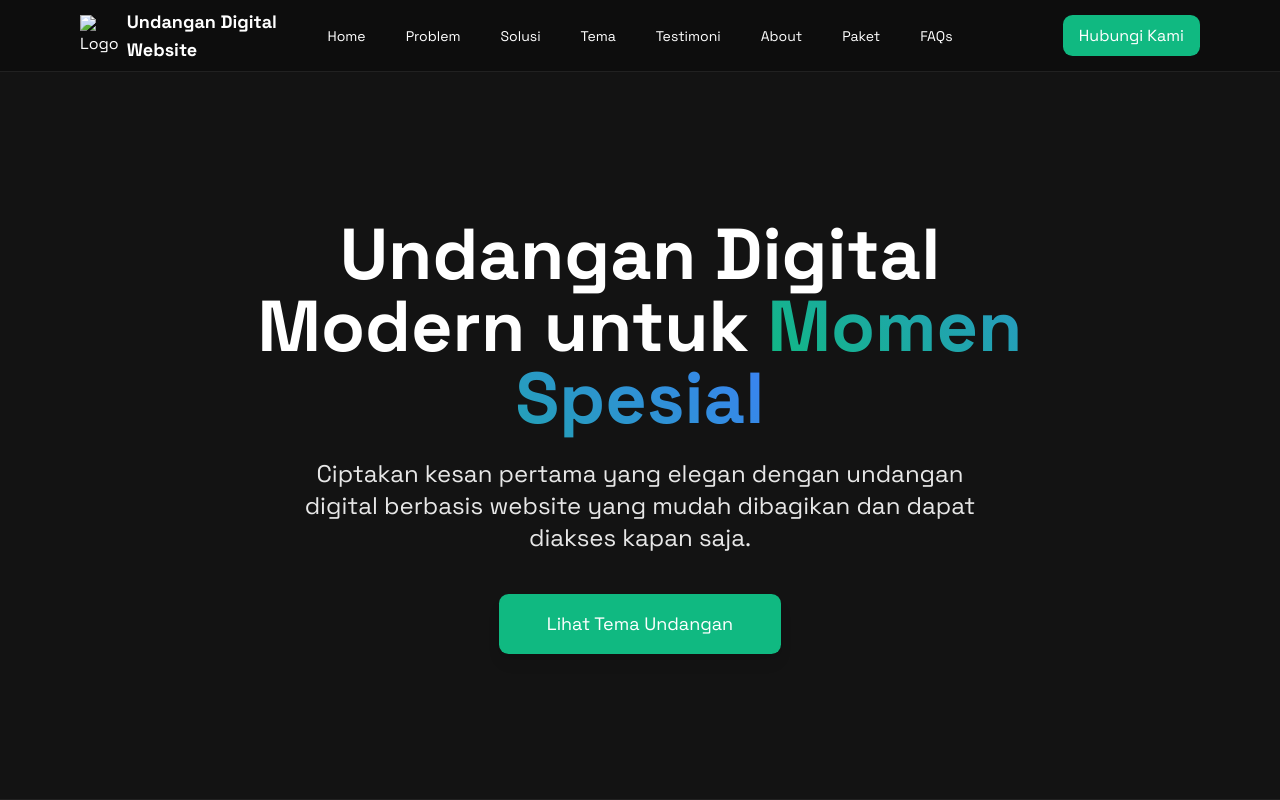
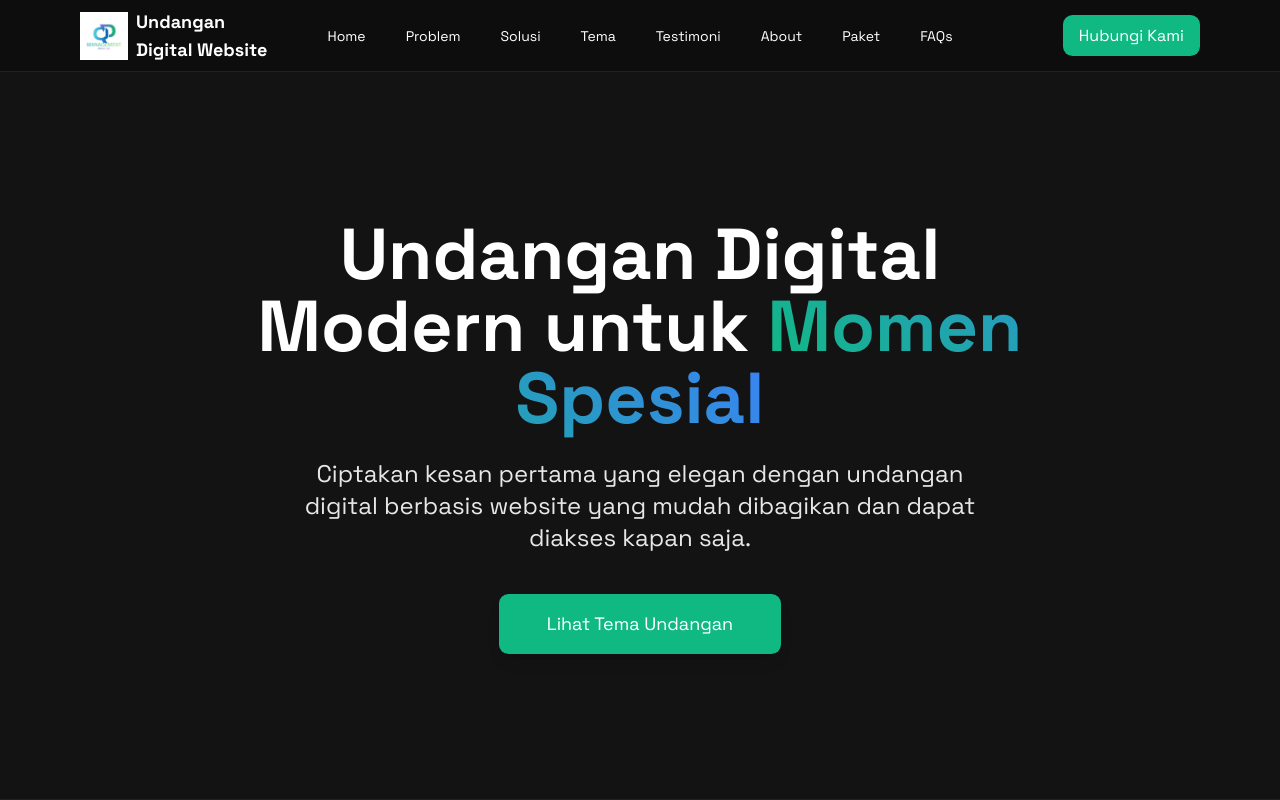
Before and after one commit to misumoments/QD-Management-Arull-QD, a plain HTML site: page index.html in a window 1280 px wide. Shown: the top 800 px of the page. Drawn offline with nearby package versions, Linux system fonts and the light colour scheme; no server answers; a web font is replaced by a local one.

Commit message:
Update index.html

```diff
--- a/index.html
+++ b/index.html
@@ -20,7 +20,7 @@
     />
     <meta
       property="og:image"
-      content="https://leepxwykosxqgrnmurmi.supabase.co/storage/v1/object/public/musik%20undangan/Gemini_Generated_Image_4ih7wh4ih7wh4ih7.png"
+      content="assets/WhatsApp Image 2026-04-07 at 15.51.23.jpeg"
     />
     <meta property="og:url" content="https://misumoments.webinvit.id" />
 
@@ -39,7 +39,7 @@
           class="h-full w-full max-w-6xl px-4 flex items-center justify-between mx-auto"
         >
           <div class="w-50 flex items-center gap-2">
-            <img src="assets/Gemini_Generated_Image_4ih7wh4ih7wh4ih7.png" alt="Logo" height="48" width="48" />
+            <img src="assets/WhatsApp Image 2026-04-07 at 15.51.23.jpeg" alt="Logo" height="48" width="48" />
             <span class="text-lg font-bold">Undangan Digital Website</span>
           </div>
           <ul class="hidden lg:flex items-center justify-center grow gap-2">
```
